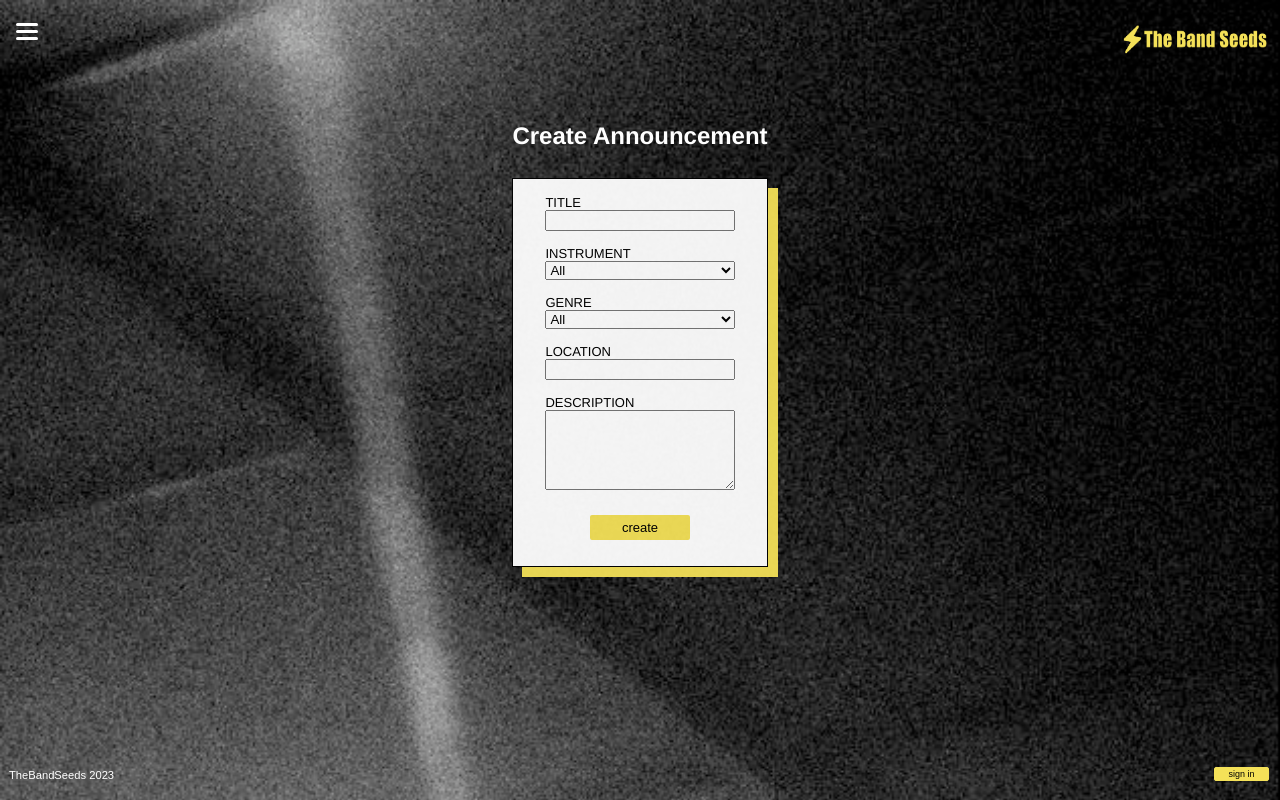
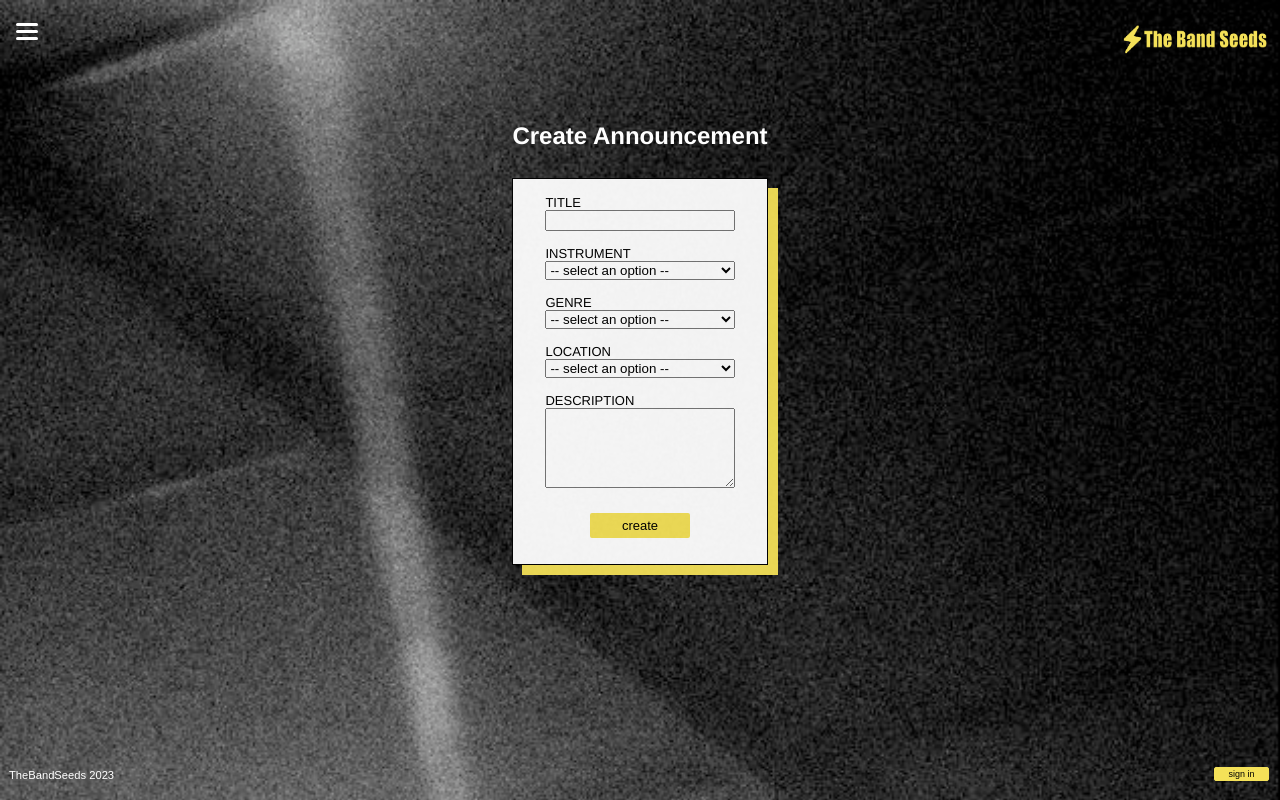
Before and after one commit to JoseMTrias/my-capstone-app, a Next.js app: page /offer in a window 1280 px wide. Built offline with nearby package versions, Linux system fonts and the light colour scheme; no server answers.

Commit message:
changing all forms to dropdown

```diff
--- a/src/components/Card/Card.js
+++ b/src/components/Card/Card.js
@@ -14,7 +14,7 @@ export default function Card({
 	onDelete,
 	session
 }) {
-
+	console.log("genre:", genre)
 	return (
 			<StyledCard>
 				{userId? <a className='link-user' href={`/users/${userId}`}><b>USER</b><br></br> {user}</a>: ""}
--- a/src/components/CreateForm/CreateForm.js
+++ b/src/components/CreateForm/CreateForm.js
@@ -48,7 +48,7 @@ export default function CreateForm() {
 				<br></br>
 				<label>INSTRUMENT</label>
 				<select className="select" id="instrument" name="instrument" >
-					<option value="All">All</option>
+					<option disabled selected value> -- select an option -- </option>
 					<option value="Guitar">Guitar</option>
 					<option value="Bass">Bass</option>
 					<option value="Drums">Drums</option>
@@ -57,7 +57,7 @@ export default function CreateForm() {
 				<br></br>
 				<label>GENRE</label>
 				<select className="select" id="genre" name="genre">
-					<option value="All">All</option>
+					<option disabled selected value> -- select an option -- </option>
 					<option value="Rock">Rock</option>
 					<option value="Shoegaze">Shoegaze</option>
 					<option value="Pop">Pop</option>
@@ -68,7 +68,10 @@ export default function CreateForm() {
 				</select>
 				<br></br>
 				<label>LOCATION</label>
-				<input type="text" name="location" />
+				<select className="select" id="location" name="location">
+					<option disabled selected value> -- select an option -- </option>
+					<option value="Berlin">Berlin</option>
+				</select>
 				<br></br>
 				<label>DESCRIPTION</label>
 				<textarea className='text-area' type="text" name="description"></textarea>
--- a/src/components/Form/Form.js
+++ b/src/components/Form/Form.js
@@ -55,7 +55,10 @@ export default function Form() {
 				</select>
 				<br></br>
 				<label htmlFor="Location">LOCATION</label>
-				<input className="select" type="text" id="location" name="location" placeholder='Enter City'></input>
+				<select className="select" id="location" name="location">
+					<option disabled selected value> -- select an option -- </option>
+					<option value="Berlin">Berlin</option>
+				</select>
 				<br></br>
 
 				<StyledButton type="submit" className="search-button">search</StyledButton>
```
Also changed, not shown: src/components/EditForm/EditForm.js (+13 -4 lines), src/pages/users/[id].js (+5 -7 lines).
